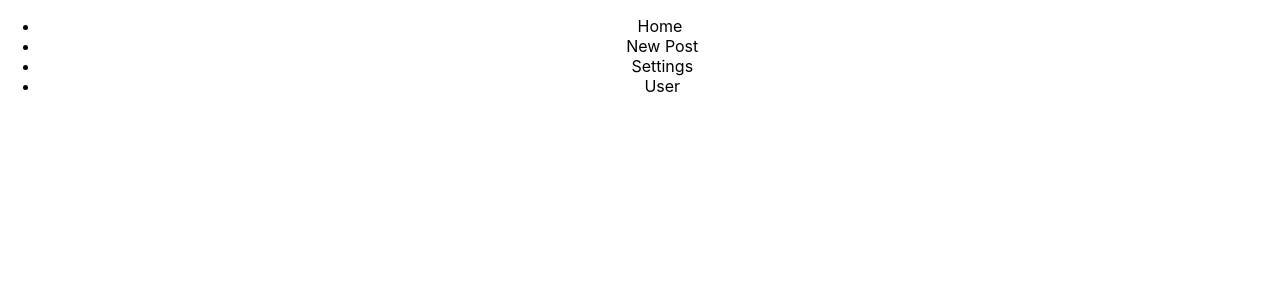
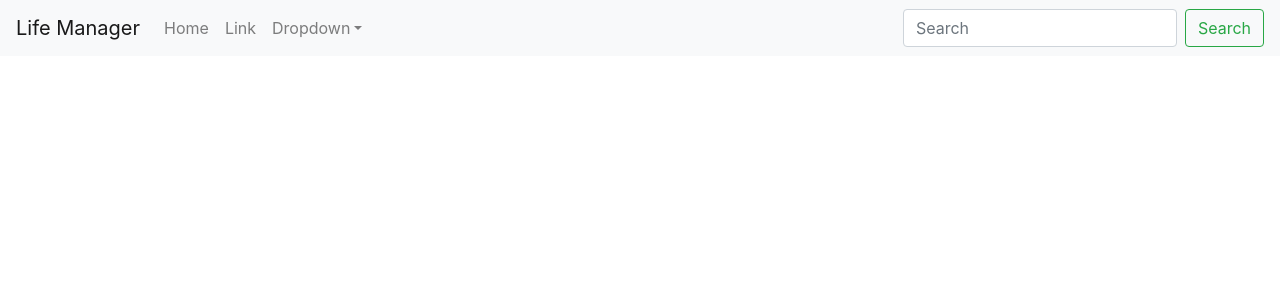
Before and after one commit to ferame/life-manager, a React (Create React App) app in the folder life-manager-web/: page / in a window 1280 px wide. Shown: the top 300 px of the page. Built offline with nearby package versions, Linux system fonts and the light colour scheme.

Commit message:
Adding stylesheet

```diff
--- a/life-manager-web/src/App.tsx
+++ b/life-manager-web/src/App.tsx
@@ -1,6 +1,6 @@
 import React from 'react';
-import logo from './logo.svg';
-import { Counter } from './features/counter/Counter';
+// import logo from './logo.svg';
+// import { Counter } from './features/counter/Counter';
 import './App.css';
 import { TopMenuBar } from './components/TopMenuBar';
 
--- a/life-manager-web/src/components/TopMenuBar.tsx
+++ b/life-manager-web/src/components/TopMenuBar.tsx
@@ -1,5 +1,6 @@
 import React from "react"
-import { Navbar } from "react-bootstrap";
+import { Button, Form, FormControl, Nav, Navbar, NavDropdown } from "react-bootstrap";
+import "bootstrap/dist/css/bootstrap.min.css";
 
 type Props = {
 
@@ -9,36 +10,28 @@
     // const {} = props;
     // return <li>content</li>;
     return (
-        <nav className="navbar navbar-light">
-            <ul className="nav navbar-nav pull-xs-right">
+        <Navbar bg="light" expand="lg">
+        <Navbar.Brand href="#home">Life Manager</Navbar.Brand>
+        <Navbar.Toggle aria-controls="basic-navbar-nav" />
+        <Navbar.Collapse id="basic-navbar-nav">
+            <Nav className="mr-auto">
+            <Nav.Link href="#home">Home</Nav.Link>
+            <Nav.Link href="#link">Link</Nav.Link>
+            <NavDropdown title="Dropdown" id="basic-nav-dropdown">
+                <NavDropdown.Item href="#action/3.1">Action</NavDropdown.Item>
+                <NavDropdown.Item href="#action/3.2">Another action</NavDropdown.Item>
+                <NavDropdown.Item href="#action/3.3">Something</NavDropdown.Item>
+                <NavDropdown.Divider />
+                <NavDropdown.Item href="#action/3.4">Separated link</NavDropdown.Item>
+            </NavDropdown>
+            </Nav>
+            <Form inline>
+            <FormControl type="text" placeholder="Search" className="mr-sm-2" />
+            <Button variant="outline-success">Search</Button>
+            </Form>
+        </Navbar.Collapse>
+        </Navbar>
 
-            <li className="nav-item">
-            <div className="nav-link">
-                Home
-            </div>
-            </li>
-
-            <li className="nav-item">
-            <div className="nav-link">
-                <i className="ion-compose"></i>&nbsp;New Post
-            </div>
-            </li>
-
-            <li className="nav-item">
-            <div className="nav-link">
-                <i className="ion-gear-a"></i>&nbsp;Settings
-            </div>
-            </li>
-
-            <li className="nav-item">
-            <div
-                className="nav-link">
-                <i className="ion-gear-a"></i>&nbsp;User
-            </div>
-            </li>
-
-            </ul>
-        </nav>
         // <Navbar bg="dark" variant="dark">
         //     <Navbar.Brand>LifeManager</Navbar.Brand>
         // </Navbar>
```
